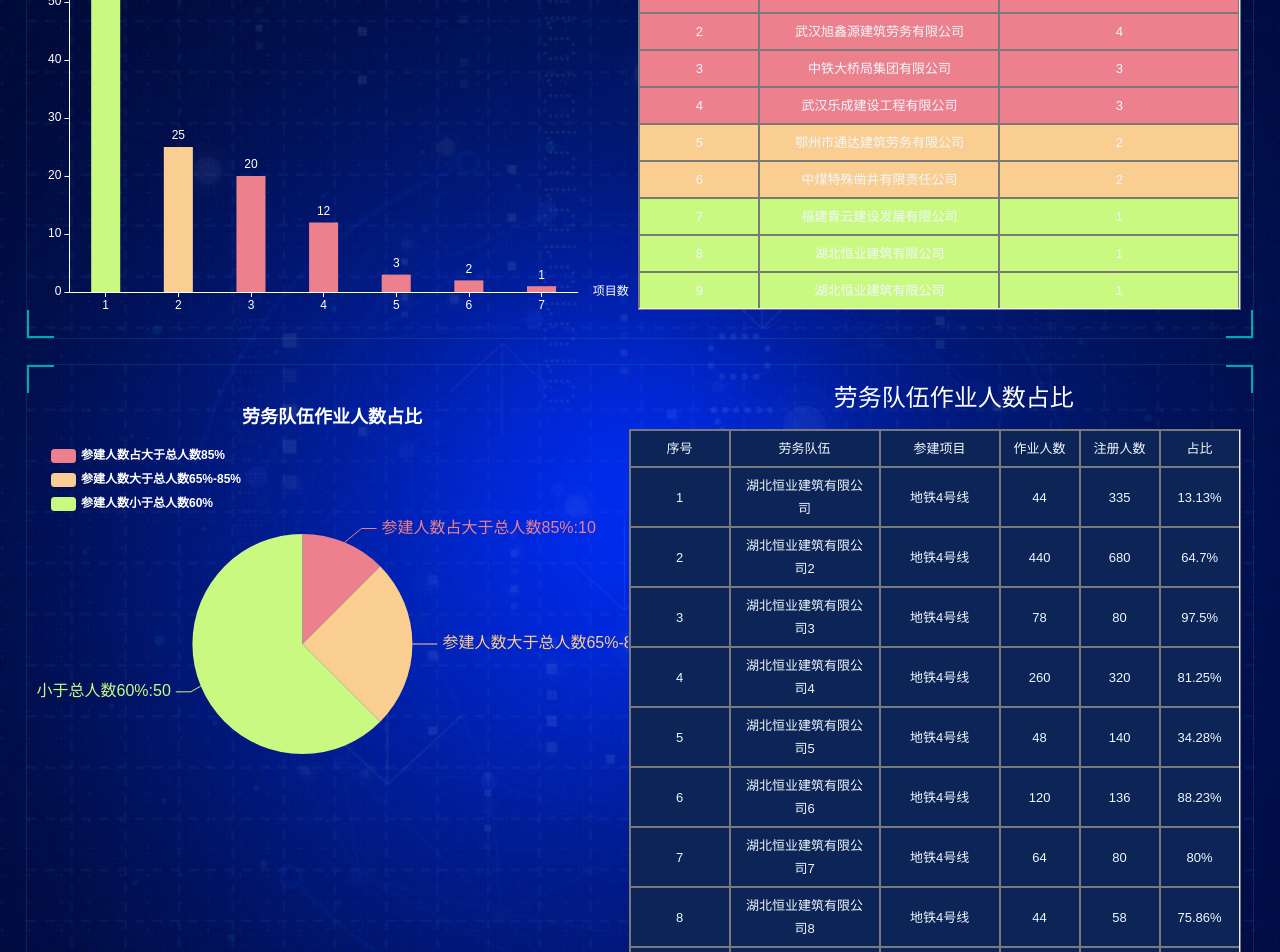
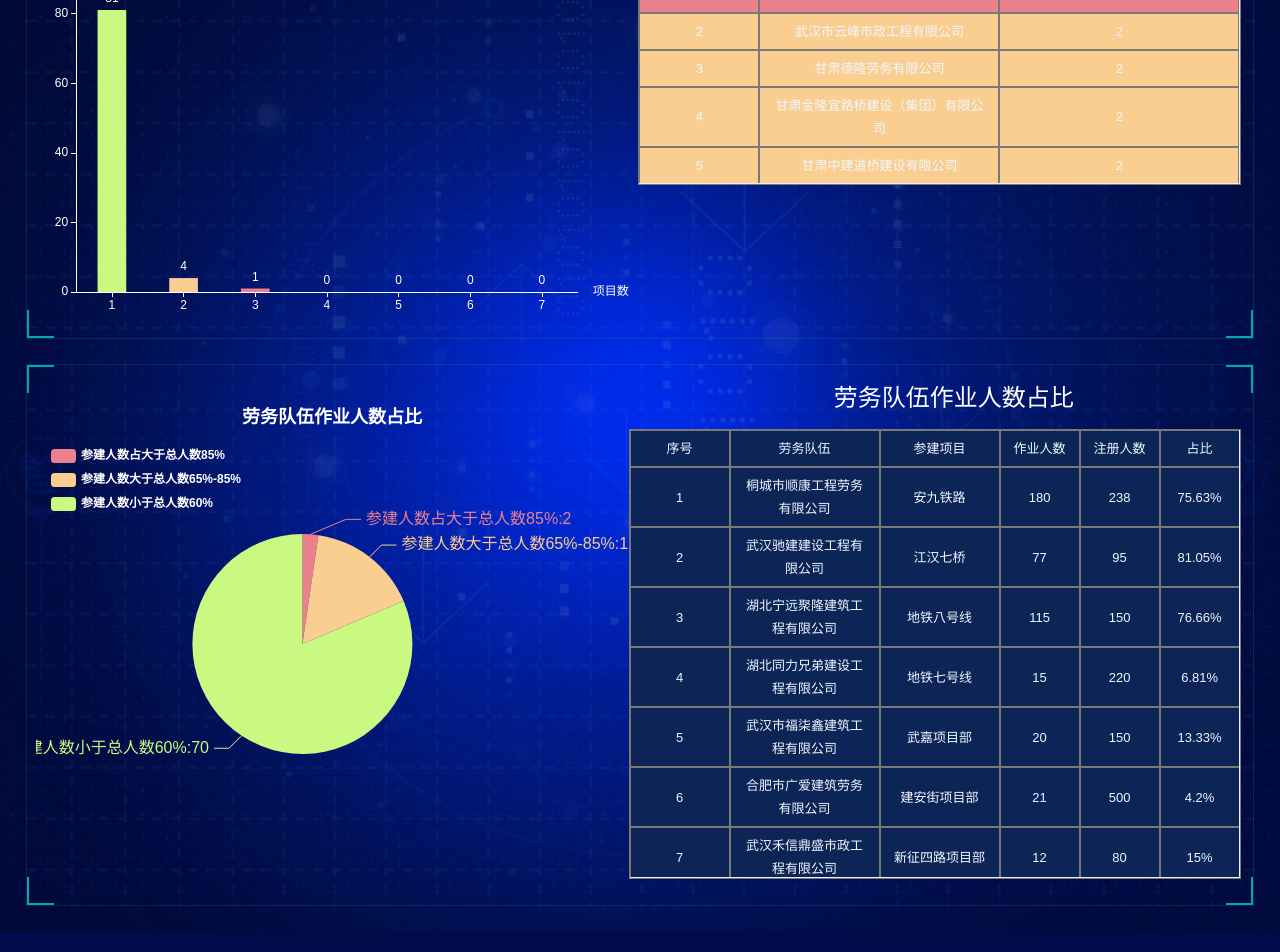
Before and after one commit to gloomyline/BigDataSeven, a Vue app: page /labourServicesNew in a window 1280 px wide. Shown: the part 220-1172 px from the top of the page. Built offline with nearby package versions, Linux system fonts and the light colour scheme; what @jiaminghi/data-view would draw is missing.

Commit message:
Add: filled data for labour service

```diff
--- a/src/views/LabourServicesNew.vue
+++ b/src/views/LabourServicesNew.vue
@@ -53,6 +53,7 @@
         </p>
         <el-table
           style="width:100%"
+          height="450px"
           :data="tableData2"
           border
           @row-click="seeDetails"
@@ -91,112 +92,82 @@
     return {
       tableData: [
         {
-          date: "桐城市顺康工程劳务有限公司",
-          name: "5",
-        },
-        {
-          date: "武汉旭鑫源建筑劳务有限公司",
-          name: "4",
-        },
-        {
-          date: "中铁大桥局集团有限公司",
+          date: "武汉市福柒鑫建筑工程有限公司",
           name: "3",
         },
         {
-          date: "武汉乐成建设工程有限公司",
-          name: "3",
-        },
-        {
-          date: "鄂州市通达建筑劳务有限公司",
+          date: "武汉市云峰市政工程有限公司",
           name: "2",
         },
         {
-          date: "中煤特殊凿井有限责任公司",
+          date: "甘肃德隆劳务有限公司",
           name: "2",
         },
         {
-          date: "福建青云建设发展有限公司",
-          name: "1",
+          date: "甘肃金隆宜路桥建设（集团）有限公司",
+          name: "2",
         },
         {
-          date: "湖北恒业建筑有限公司",
-          name: "1",
-        },
-        {
-          date: "湖北恒业建筑有限公司",
-          name: "1",
+          date: "甘肃中建道桥建设有限公司",
+          name: "2",
         },
       ],
       tableData2: [
         {
-          value: 335,
-          data: 44,
-          name: "湖北恒业建筑有限公司",
-          project: "地铁4号线",
+          value: 238,
+          data: 180,
+          name: "桐城市顺康工程劳务有限公司",
+          project: "安九铁路",
           color: "#e8222d",
         },
         {
-          value: 680,
-          data: 440,
-          name: "湖北恒业建筑有限公司2",
-          project: "地铁4号线",
+          value: 95,
+          data: 77,
+          name: "武汉驰建建设工程有限公司",
+          project: "江汉七桥",
           color: "#e8222d",
         },
         {
-          value: 80,
-          data: 78,
-          name: "湖北恒业建筑有限公司3",
-          project: "地铁4号线",
+          value: 150,
+          data: 115,
+          name: "湖北宁远聚隆建筑工程有限公司",
+          project: "地铁八号线",
           color: "#f9ce00",
         },
         {
-          value: 320,
-          data: 260,
-          name: "湖北恒业建筑有限公司4",
-          project: "地铁4号线",
+          value: 220,
+          data: 15,
+          name: "湖北同力兄弟建设工程有限公司",
+          project: "地铁七号线",
           color: "#6abe83",
         },
         {
-          value: 140,
-          data: 48,
-          name: "湖北恒业建筑有限公司5",
-          project: "地铁4号线",
+          value: 150,
+          data: 20,
+          name: "武汉市福柒鑫建筑工程有限公司",
+          project: "武嘉项目部",
           color: "#f9ce00",
         },
         {
-          value: 136,
-          data: 120,
-          name: "湖北恒业建筑有限公司6",
-          project: "地铁4号线",
-          color: "#e8222d",
+          value: 500,
+          data: 21,
+          name: "合肥市广爱建筑劳务有限公司",
+          project: "建安街项目部",
+          color: "#f9ce00",
         },
         {
           value: 80,
-          data: 64,
-          name: "湖北恒业建筑有限公司7",
-          project: "地铁4号线",
-          color: "#6abe83",
+          data: 12,
+          name: "武汉禾信鼎盛市政工程有限公司",
+          project: "新征四路项目部",
+          color: "#f9ce00",
         },
         {
-          value: 58,
-          data: 44,
-          name: "湖北恒业建筑有限公司8",
-          project: "地铁4号线",
-          color: "#e8222d",
-        },
-        {
-          value: 168,
-          data: 44,
-          name: "湖北恒业建筑有限公司9",
-          project: "地铁4号线",
-          color: "#6abe83",
-        },
-        {
-          value: 78,
-          data: 44,
-          name: "湖北恒业建筑有限公司0",
-          project: "地铁4号线",
-          color: "#6abe83",
+          value: 130,
+          data: 42,
+          name: '重庆广华睿博建筑有限公司',
+          project: "童庄河项目部",
+          color: "#f9ce00",
         },
       ],
     };
@@ -297,7 +268,7 @@
             name: "劳务队伍数",
             type: "bar",
             barWidth: "40%",
-            data: [52, 25, 20, 12, 3, 2, 1],
+            data: [81, 4, 1, 0, 0, 0, 0],
             itemStyle: {
               normal: {
                 color: function(params) {
@@ -333,9 +304,9 @@
     echarts2() {
       var myChart = echarts.init(document.getElementById("map_2"));
       var dataOpcton = [
-        { value: 10, name: "参建人数占大于总人数85%" },
-        { value: 20, name: "参建人数大于总人数65%-85%" },
-        { value: 50, name: "参建人数小于总人数60%" },
+        { value: 2, name: "参建人数占大于总人数85%" },
+        { value: 14, name: "参建人数大于总人数65%-85%" },
+        { value: 70, name: "参建人数小于总人数60%" },
       ];
       var titleList = ["参建人数占大于总人数85%", "参建人数大于总人数65%-85%", "参建人数小于总人数60%"];
       // var dataOpcton = this.tableData2.map((item) => {
```
